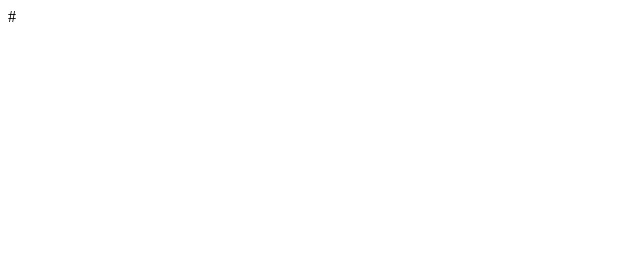
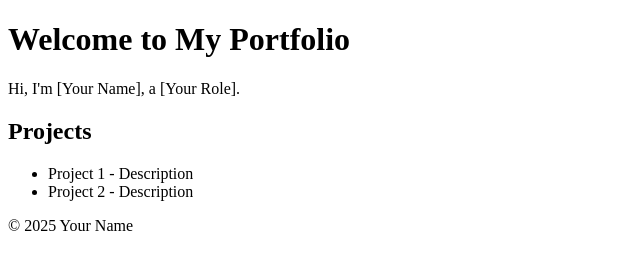
Before and after one commit to Khushi145304/Personal-Portfolio, a plain HTML site: page index.html in a window 1280 px wide. Shown: the whole page, without its empty margins (0-640 px from the left). Drawn offline with Linux system fonts and the light colour scheme.

Commit message:
Update index.html

```diff
--- a/index.html
+++ b/index.html
@@ -1 +1,27 @@
-#<!DOCTYPE html>
+<!DOCTYPE html>
+<html lang="en">
+<head>
+    <meta charset="UTF-8">
+    <meta name="viewport" content="width=device-width, initial-scale=1.0">
+    <title>Your Name - Portfolio</title>
+    <link rel="stylesheet" href="style.css"> <!-- Optional -->
+</head>
+<body>
+    <header>
+        <h1>Welcome to My Portfolio</h1>
+        <p>Hi, I'm [Your Name], a [Your Role].</p>
+    </header>
+
+    <section>
+        <h2>Projects</h2>
+        <ul>
+            <li>Project 1 - Description</li>
+            <li>Project 2 - Description</li>
+        </ul>
+    </section>
+
+    <footer>
+        <p>© 2025 Your Name</p>
+    </footer>
+</body>
+</html>
```
